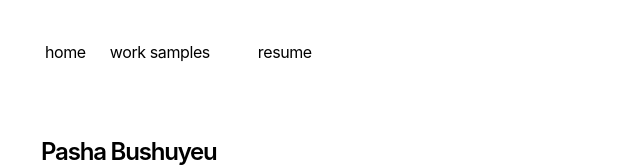
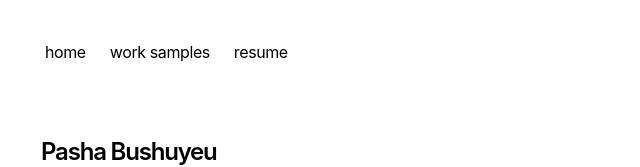
Before and after one commit to bushuyeu/portfolio, a Next.js app: page / in a window 1280 px wide. Shown: the top 167 px of the page, without its empty margins (311-951 px from the left). Built offline with nearby package versions, Linux system fonts and the light colour scheme.

Commit message:
rearrange buttons

```diff
--- a/app/components/nav.tsx
+++ b/app/components/nav.tsx
@@ -7,13 +7,13 @@ const navItems = {
   "/portfolio": {
     name: "work samples", // portfolio
   },
-  "/blog": {
-    name: "", // blog
-  },
   "https://docs.google.com/document/d/12Yf3TqCObbycOHVQyLlXvIoimgqcZ57mUNnfKVAQ3ao/edit?usp=sharing":
     {
       name: "resume", // resume
     },
+  "/blog": {
+    name: "", // blog
+  },
 };
 
 export function Navbar() {
```
